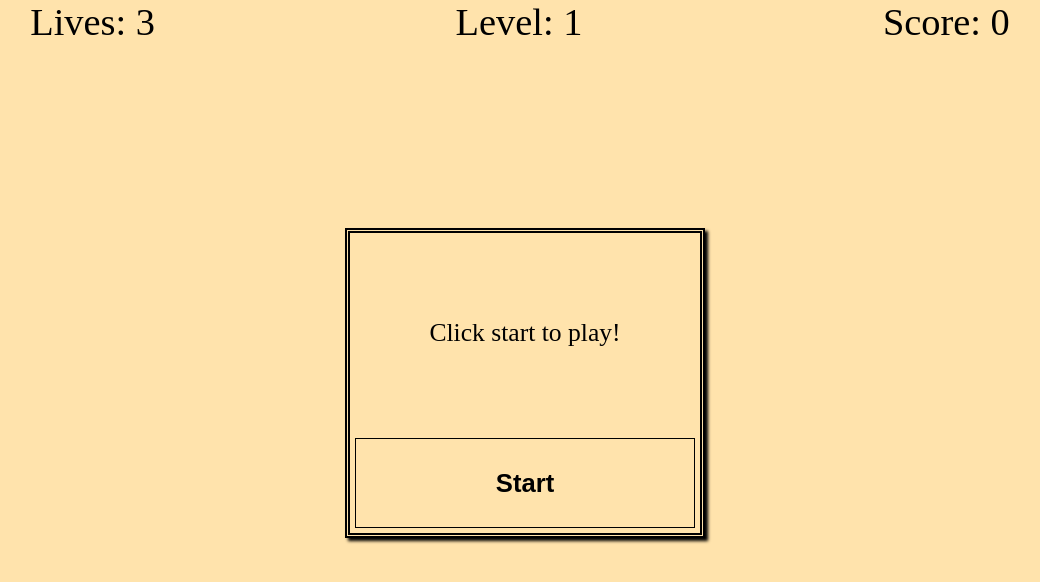
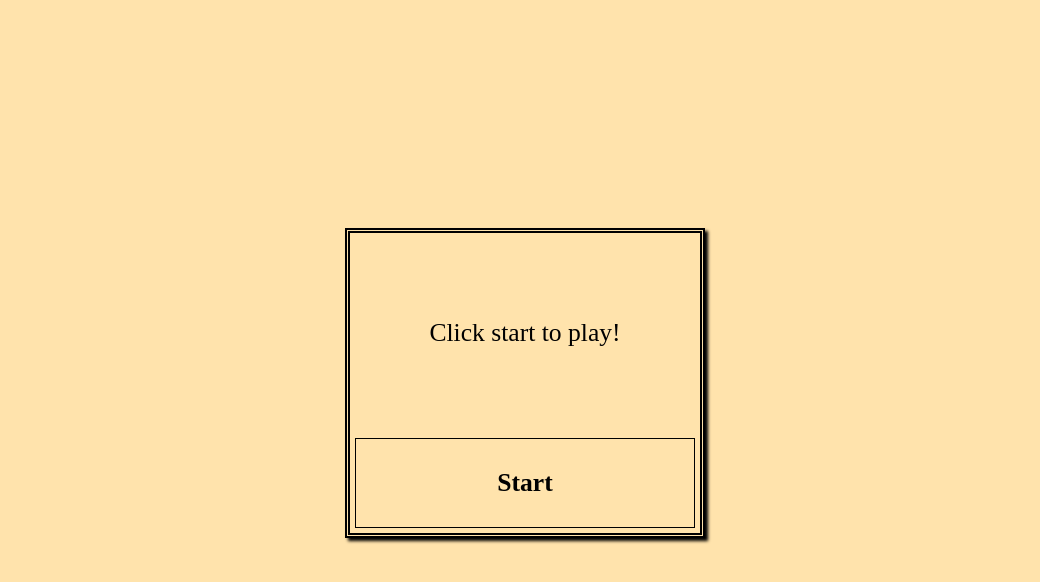
Before and after one commit to Kadin-Wilson/typingGame, a plain HTML site: page index.html in a window 1280 px wide. Shown: the whole page, without its empty margins (120-1160 px from the left). Drawn offline with Linux system fonts and the light colour scheme.

Commit message:
Minor style changes

```diff
--- a/index.html
+++ b/index.html
@@ -7,8 +7,8 @@
     </head>
     <body>
         <div id="statusBar">
-            <div id="lives">Lives: 3</div>
-            <div id="level">Level: 1</div>
+            <div id="lives">Lives: 0</div>
+            <div id="level">Level: 0</div>
             <div id="score">Score: 0</div>
         </div>
         <div id="canvasContainer">
--- a/main.css
+++ b/main.css
@@ -15,6 +15,7 @@ body {
 }
 
 #statusBar {
+    visibility: hidden;
     display: flex;
     flex-direction: row;
     justify-content: space-around;
@@ -69,7 +70,7 @@ canvas {
     background-color: #ffe3ac;
     border: 1px solid black;
     margin: 5px;
-    font-size: 2vw;
+    font: 2vw serif;
     font-weight: bold;
 
     flex-grow: 1;
--- a/main.js
+++ b/main.js
@@ -38,12 +38,16 @@ let startMenu = new Menu((canvas.width / 2) - (menuWidth / 2),
                          (canvas.height / 2) - (menuHeight / 2),
                          menuWidth, menuHeight,
                          'Click start to play!',
-                         {label: 'Start', callback: (e) => {startGame()}});
+                         {label: 'Start', callback: (e) => {
+                             document.getElementById('statusBar')
+                                     .style.visibility = 'visible';
+                             startGame();
+                         }});
 let endMenu = new Menu((canvas.width / 2) - (menuWidth / 2),
                        (canvas.height / 2) - (menuHeight / 2),
                        menuWidth, menuHeight,
                        `Gameover! <br> Your Score:`,
-                       {label: 'Try Again', callback: (e) => {startGame()}});
+                       {label: 'Try Again', callback: (e) => {startGame();}});
 
 // entry point
 startMenu.show();
```
